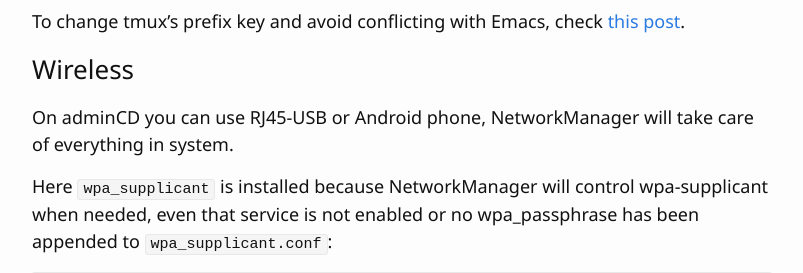
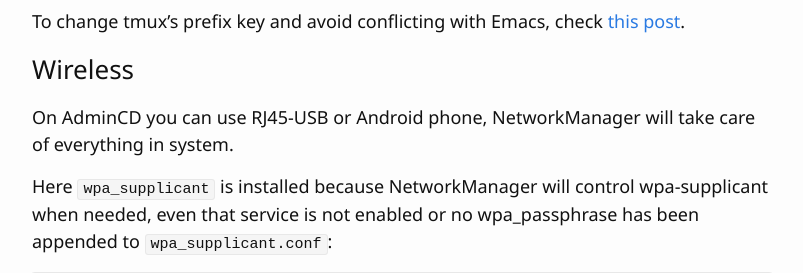
Before and after one commit to ahxxm/ahxxm.github.io, a Jekyll site: the page built from _posts/2016-04-19-arch-xps-9550-en.md, in a window 1280 px wide and 900 px high, scrolled down 4306 px. Shown: the part 155-428 px from the top of the window, without its empty margins (238-1041 px from the left). Built offline with Jekyll 4.4.1, drawn with Linux system fonts in a browser that asks for light colours.

```diff
--- a/_posts/2016-04-19-arch-xps-9550-en.md
+++ b/_posts/2016-04-19-arch-xps-9550-en.md
@@ -181,7 +181,7 @@ To change tmux's prefix key and avoid conflicting with Emacs, check [this post](
 
 ### Wireless
 
-On adminCD you can use RJ45-USB or Android phone, NetworkManager will take care of everything in system.
+On AdminCD you can use RJ45-USB or Android phone, NetworkManager will take care of everything in system.
 
 Here `wpa_supplicant` is installed because NetworkManager will control wpa-supplicant when needed,
 even that service is not enabled or no wpa_passphrase has been appended to `wpa_supplicant.conf`:
```
Also changed, not shown: .circleci/config.yml (deleted), .github/workflows/permalink-check.yml (added), .github/workflows/spellcheck.yml (added), .spellcheck.yml (added), .wordlist.txt (added), 1 other file.
